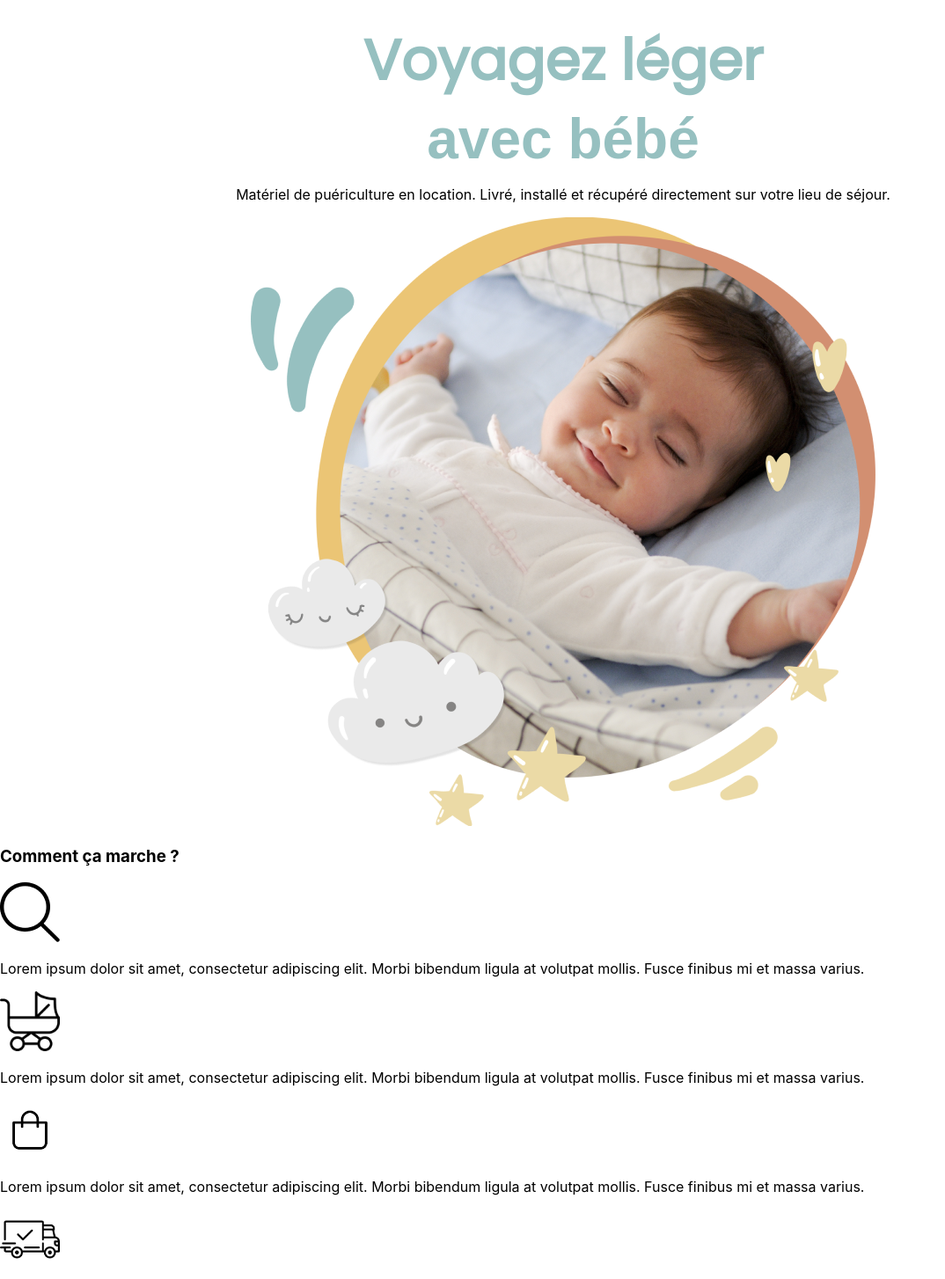
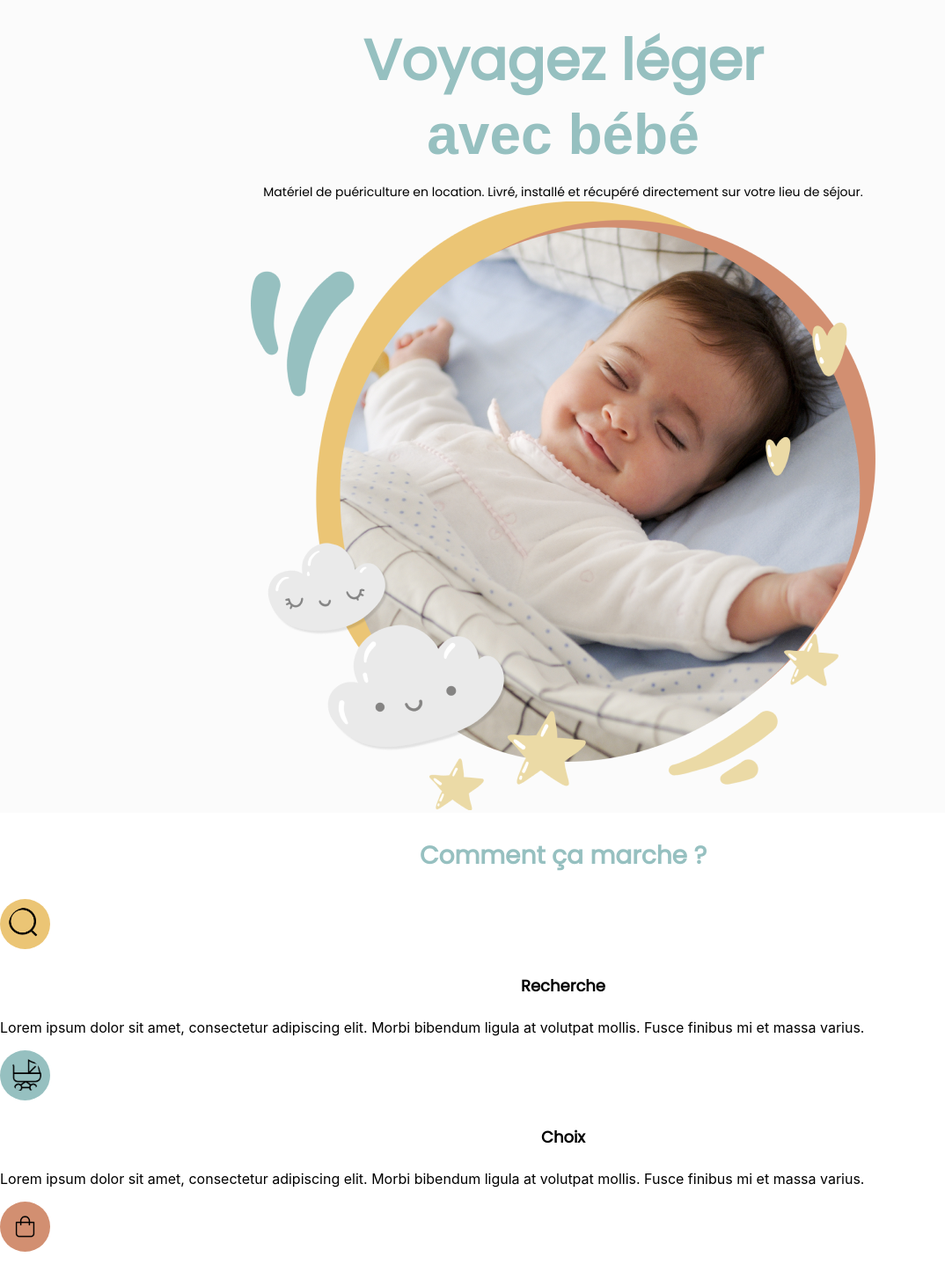
Before and after one commit to ComicScrip/locab, a Next.js app: page / in a window 1280 px wide. Shown: the part 40-1494 px from the top of the page at 88% size, without its empty margins (0-1074 px from the left). Built offline with nearby package versions, Linux system fonts and the light colour scheme; a web font is replaced by a local one.

Commit message:
create logo with color

```diff
--- a/pages/index.js
+++ b/pages/index.js
@@ -15,7 +15,7 @@ export default function Home() {
         <div className={styles.firstparagraphe}>
           <h1 className={styles.title}>Voyagez léger</h1>
           <h2 className={styles.title2}>avec bébé</h2>
-          <p>
+          <p className={styles.textfirst}>
             Matériel de puériculture en location. Livré, installé et récupéré
             directement sur votre lieu de séjour.{" "}
           </p>
@@ -30,49 +30,58 @@ export default function Home() {
           </div>
         </div>
         <div className={styles.secondparagraphe}>
-          <h3>Comment ça marche ?</h3>
+          <h3 className={styles.title3}>Comment ça marche ?</h3>
           <div className={styles.homesearch}>
-            <Image
+            <img
               src="/image/search.png"
-              width={68}
-              height={68}
               alt="search"
+              className={styles.homeimage + " " + styles.searchimage}
             />
-            <p>
+
+            <h4 className={styles.title4}>Recherche</h4>
+            <p className={styles.paragraphhome}>
               Lorem ipsum dolor sit amet, consectetur adipiscing elit. Morbi
               bibendum ligula at volutpat mollis. Fusce finibus mi et massa
               varius.{" "}
             </p>
           </div>
           <div className={styles.homestroller}>
-            <Image
+            <img
               src="/image/stroller.png"
-              width={68}
-              height={68}
               alt="stroller"
+              className={styles.homeimage + " " + styles.strollerimage}
             />
-            <p>
+
+            <h4 className={styles.title4}>Choix</h4>
+            <p className={styles.paragraphhome}>
               Lorem ipsum dolor sit amet, consectetur adipiscing elit. Morbi
               bibendum ligula at volutpat mollis. Fusce finibus mi et massa
               varius.{" "}
             </p>
           </div>
           <div className={styles.homeorder}>
-            <Image
+            <img
               src="/image/shopping.png"
-              width={68}
-              height={68}
               alt="order"
+              className={styles.homeimage + " " + styles.orderimage}
             />
-            <p>
+
+            <h4 className={styles.title4}>Commande</h4>
+            <p className={styles.paragraphhome}>
               Lorem ipsum dolor sit amet, consectetur adipiscing elit. Morbi
               bibendum ligula at volutpat mollis. Fusce finibus mi et massa
               varius.{" "}
             </p>
           </div>
           <div className={styles.homeship}>
-            <Image src="/image/shipped.png" width={68} height={68} alt="ship" />
-            <p>
+            <img
+              src="/image/shipped.png"
+              alt="ship"
+              className={styles.homeimage + " " + styles.shipimage}
+            />
+
+            <h4 className={styles.title4}>Livraison</h4>
+            <p className={styles.paragraphhome}>
               Lorem ipsum dolor sit amet, consectetur adipiscing elit. Morbi
               bibendum ligula at volutpat mollis. Fusce finibus mi et massa
               varius.{" "}
--- a/styles/Home.module.css
+++ b/styles/Home.module.css
@@ -3,6 +3,8 @@
 
 .firstparagraphe {
   text-align: center;
+  background-color: #fbfbfb;
+  font-size: 14px;
 }
 
 .title {
@@ -10,19 +12,67 @@
   font-family: "Poppins", sans-serif;
   font-weight: bold;
   font-size: 40px;
-  margin-top: 61px;
-  margin-bottom: 5px;
+  padding-top: 61px;
+  margin-top: 0px;
+  margin-bottom: 0px;
 }
 
 .title2 {
   color: #96c0c0;
   font-family: "relation-one", sans-serif;
   font-size: 40px;
-  margin: 5px;
+  margin: 0px;
+  margin-bottom: 18px;
 }
 
 .designhome {
   display: none;
+}
+
+.textfirst {
+  width: 70%;
+  margin: auto;
+  font-family: "Poppins", sans-serif;
+}
+
+.title3 {
+  color: #96c0c0;
+  font-family: "Poppins", sans-serif;
+  font-weight: bold;
+  text-align: center;
+  font-size: 28px;
+}
+
+.title4 {
+  font-family: "Poppins", sans-serif;
+  font-size: 18px;
+  text-align: center;
+}
+
+.homeimage {
+  border-radius: 50%;
+  width: 57px;
+  height: 57px;
+}
+
+.searchimage {
+  background-color: #ebc575;
+  padding: 10px;
+}
+
+.strollerimage {
+  background-color: #96c0c0;
+  padding: 10px;
+}
+
+.orderimage {
+  background-color: #d28f71;
+  padding: 10px;
+}
+
+.shipimage {
+  background-color: #d9c2aa;
+  padding: 10px;
 }
 
 @media screen and (min-width: 800px) {
```
